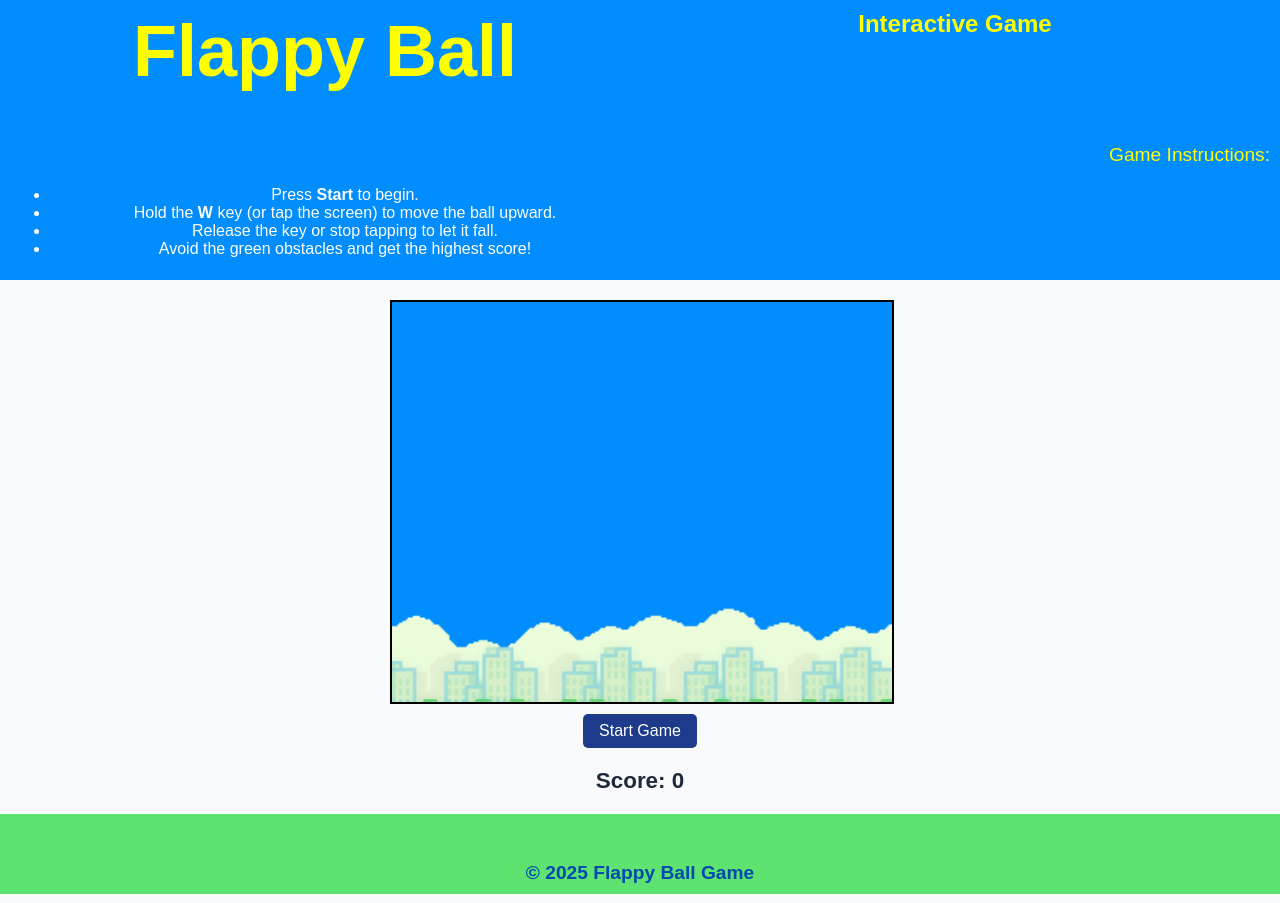
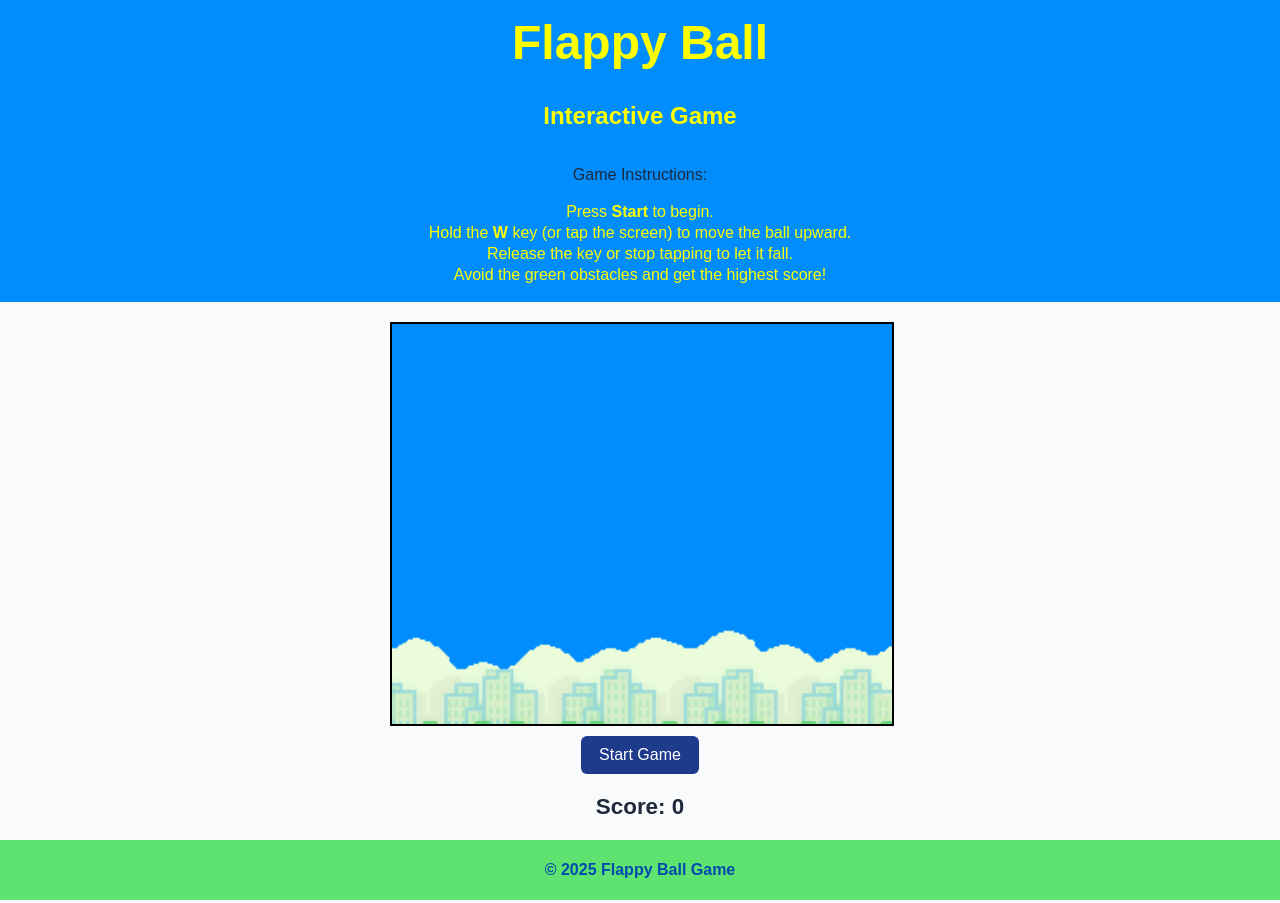
Before and after one commit to SuhaybDahir/bouncing-ball-deployment, a plain HTML site: page index.html in a window 1280 px wide. Drawn offline with Linux system fonts and the light colour scheme.

Commit message:
Refactor CSS styles for layout and typography
Adjusted styles for header, footer, and main elements. Updated font sizes and layout properties.

```diff
--- a/assign4.css
+++ b/assign4.css
@@ -1,5 +1,3 @@
-/* Ahmed Elshiekh, 000854877 */
-
 body {
   font-family: Arial, sans-serif;
   text-align: center;
@@ -16,35 +14,36 @@ h1, h2 {
 
 h1 {
   font-family: Chalkduster, fantasy;
-  font-size: 4.5em;
+  font-size: 3em;
 }
 
 header {
   background-image: url(headerBackground.png);
   background-size: cover;
   background-position: center;
-  display: grid;
-  grid-template-columns: 50% 50%;
-  height: 260px;
+  display: flex;
+  flex-direction: column;
+  align-items: center;
+  justify-content: center;
+  padding: 15px;
 }
 
-header, footer {
-  background-color: #333;
-  color: white;
-  padding: 10px;
+header ul {
+  list-style: none;
+  padding: 0;
+  margin: 0;
 }
 
-header p {
-  grid-column: 2;
-  text-align: right;
-  font-size: 1.2em;
+header ul li {
+  font-size: 1em;
   color: yellow;
-  margin: 4px 0;
+  margin: 3px 0;
 }
 
 main {
   margin: 20px auto;
-  width: 500px;
+  width: 95%;
+  max-width: 500px;
 }
 
 #gameWrapper {
@@ -66,12 +65,12 @@ main {
 
 button {
   margin: 10px;
-  padding: 8px 16px;
+  padding: 10px 18px;
   font-size: 1em;
   background-color: #1e3a8a;
   color: white;
   border: none;
-  border-radius: 5px;
+  border-radius: 6px;
   cursor: pointer;
   transition: background-color 0.3s;
 }
@@ -91,12 +90,12 @@ footer {
   background-size: cover;
   background-position: center;
   height: 60px;
-  margin-bottom: 0;
+  margin-top: 20px;
 }
 
 footer p {
   color: #004aad;
-  font-size: 1.2em;
+  font-size: 1em;
   font-weight: bold;
   line-height: 60px;
 }
```
